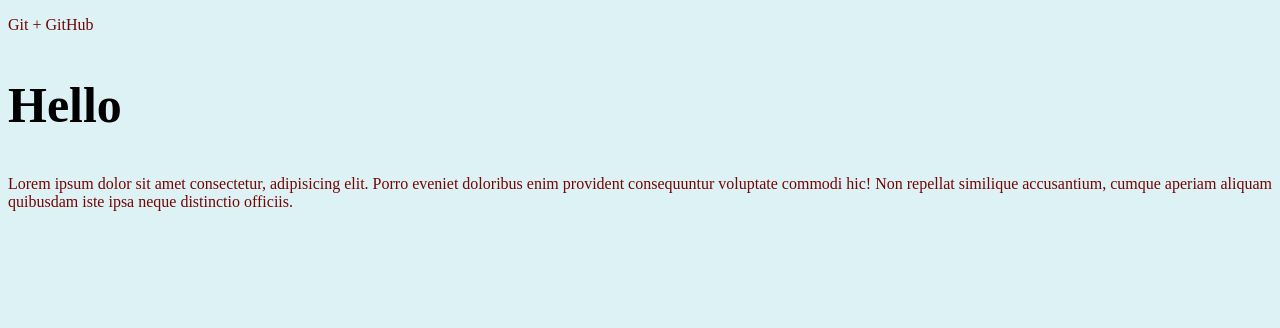
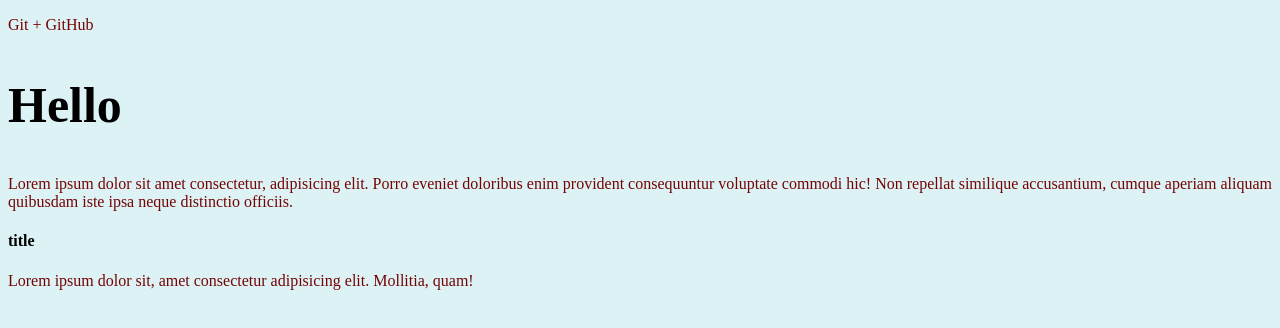
Before and after one commit to LevKhaliapin/gittest, a plain HTML site: page index.html in a window 1280 px wide. Drawn offline with Linux system fonts and the light colour scheme.

Commit message:
Новая ветка

```diff
--- a/index.html
+++ b/index.html
@@ -11,5 +11,7 @@
     <p>Git + GitHub</p>
     <h2>Hello</h2>
     <p>Lorem ipsum dolor sit amet consectetur, adipisicing elit. Porro eveniet doloribus enim provident consequuntur voluptate commodi hic! Non repellat similique accusantium, cumque aperiam aliquam quibusdam iste ipsa neque distinctio officiis.</p>
+    <h4>title</h4>
+    <p>Lorem ipsum dolor sit, amet consectetur adipisicing elit. Mollitia, quam!</p>
 </body>
 </html>
```
